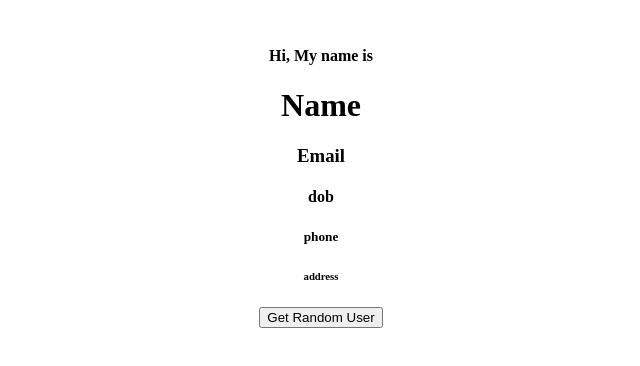
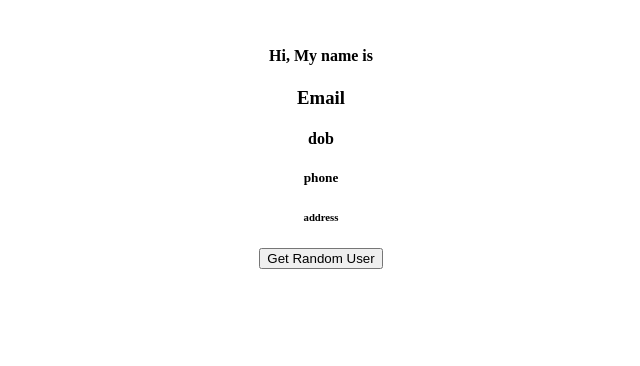
Before and after one commit to Burakkturk/useeffect, a React (Create React App) app: page / in a window 1280 px wide. Shown: the top 366 px of the page, without its empty margins (319-959 px from the left). Built offline with nearby package versions, Linux system fonts and the light colour scheme.

Commit message:
randomName3

```diff
--- a/src/components/User.jsx
+++ b/src/components/User.jsx
@@ -13,7 +13,7 @@ const User = () => {
     <div>
       <img src={userData?.picture?.large} className="rounded-circle" alt="" />
       <h4>Hi, My name is</h4>
-      <h1>Name</h1>
+      <h1>{userData?.name?.first} {userData?.name?.last}</h1>
       <h3>Email</h3>
       <h4>dob</h4>
       <h5>phone</h5>
```
